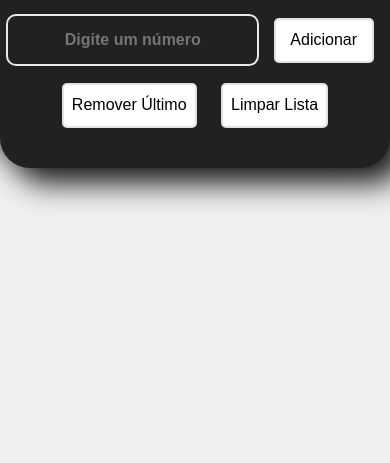
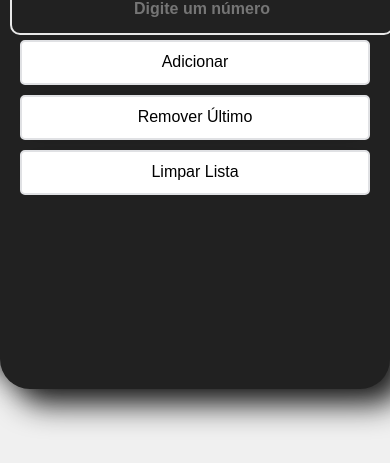
Before and after one commit to Rodrigo-Weber/Simulador-de-Pilha, a plain HTML site: page index.html in a window 390 px wide. Shown: the part 381-844 px from the top of the page. Drawn offline with Linux system fonts and the light colour scheme.

Commit message:
Update css

```diff
--- a/style.css
+++ b/style.css
@@ -96,3 +96,24 @@ li.removed {
 h1{
     color: white;
 }
+
+@media (max-width: 768px) {
+    .container {
+        width: 100%;
+        height: 80%;
+        padding: 10px;
+    }
+
+    input {
+        width: calc(100% - 20px);
+    }
+
+    button {
+        width: calc(100% - 20px);
+        margin: 5px 0;
+    }
+
+    li {
+        width: calc(100% - 20px);
+    }
+}
```
